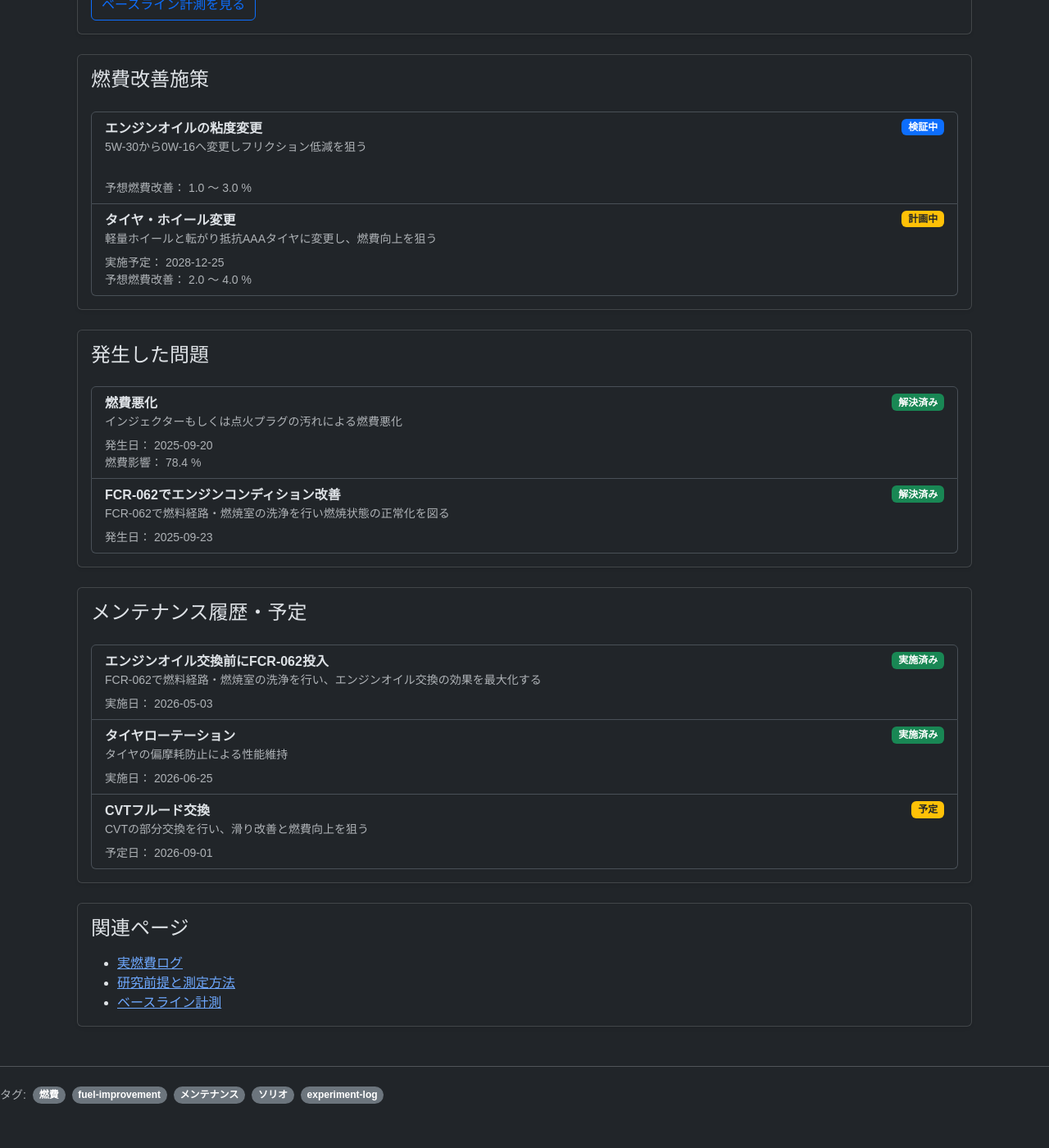
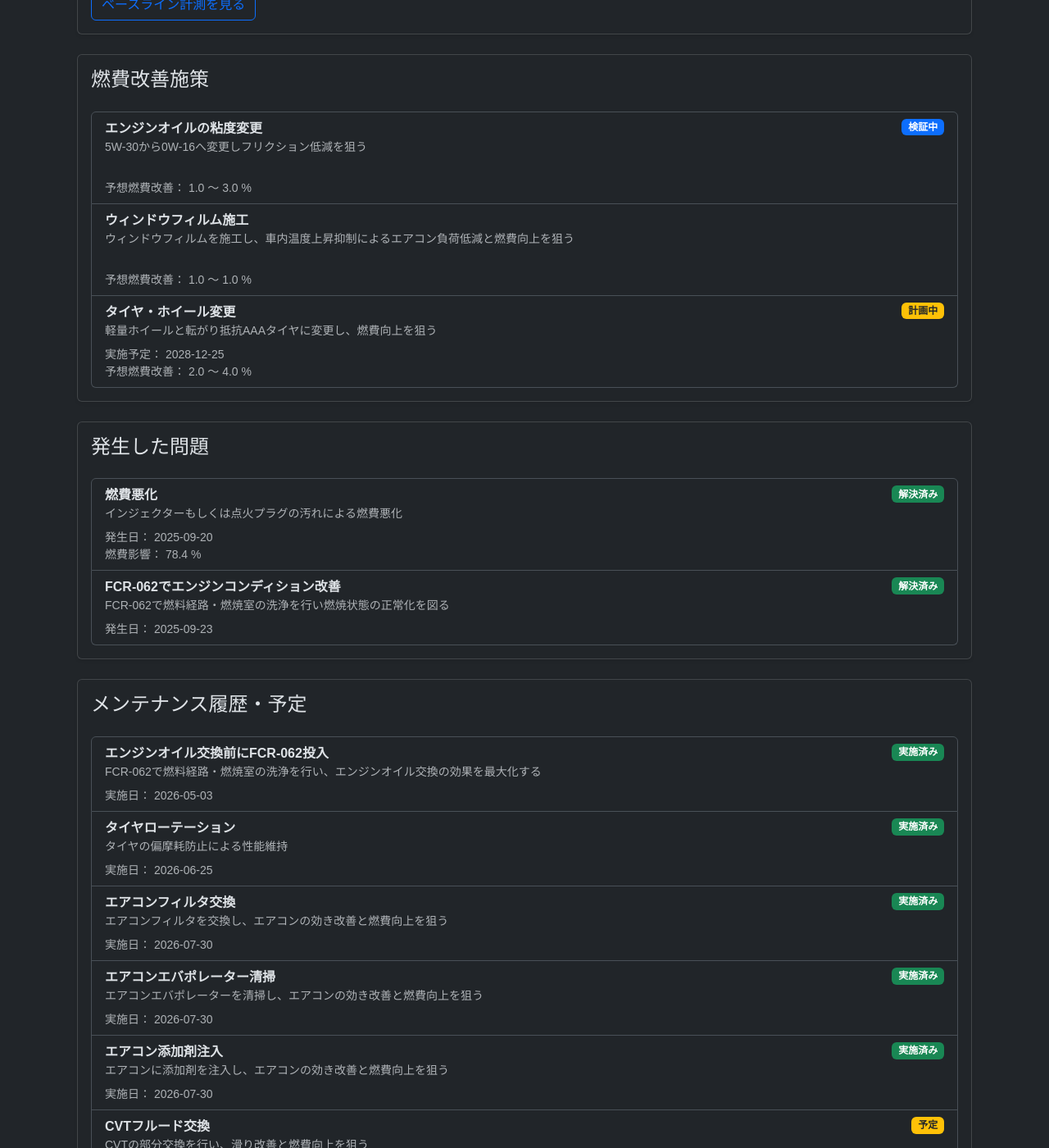
Before and after one commit to funyapar-org/fuel-lab, a Jekyll site: the page built from _solio/solio-improvement-roadmap.md, in a window 1280 px wide and 1400 px high, scrolled down 445 px. Shown: the whole window at 82% size. Built offline with Jekyll 4.4.1, drawn with Linux system fonts in a browser that asks for light colours.

Commit message:
グラフに最近の施工内容追加＆予想線修正

```diff
--- a/_data/solio_experiments.yml
+++ b/_data/solio_experiments.yml
@@ -112,12 +112,68 @@
     cost_score: 0.2
     link: /knowledge/tire-rotation-worth-it/
 
+  - id: ac_filter_change
+    type: maintenance
+    title: エアコンフィルタ交換
+    description: エアコンフィルタを交換し、エアコンの効き改善と燃費向上を狙う
+    planned_date: 2026-07-13
+    date: 2026-07-30
+    phase: completed
+    targets:
+      - fuel_economy
+    cost_score: 0.1
+    fuel_economy_factor_estimate_min: 1.0
+    fuel_economy_factor_estimate_max: 1.00001
+    link: /solio/aircon/
+
+  - id: ac_evaporator_cleaning
+    type: maintenance
+    title: エアコンエバポレーター清掃
+    description: エアコンエバポレーターを清掃し、エアコンの効き改善と燃費向上を狙う
+    planned_date: 2026-07-13
+    date: 2026-07-30
+    phase: completed
+    targets:
+      - fuel_economy
+    cost_score: 0.2
+    fuel_economy_factor_estimate_min: 1.0
+    fuel_economy_factor_estimate_max: 1.00001
+    link: /solio/aircon/
+
+  - id: ac_additive_injection
+    type: maintenance
+    title: エアコン添加剤注入
+    description: エアコンに添加剤を注入し、エアコンの効き改善と燃費向上を狙う
+    planned_date: 2026-07-13
+    date: 2026-07-30
+    phase: completed
+    targets:
+      - fuel_economy
+    cost_score: 0.1
+    fuel_economy_factor_estimate_min: 1.01
+    fuel_economy_factor_estimate_max: 1.02
+    link: /solio/aircon/
+
+  - id: window_film_application
+    type: improvement
+    title: ウィンドウフィルム施工
+    description: ウィンドウフィルムを施工し、車内温度上昇抑制によるエアコン負荷低減と燃費向上を狙う
+    planned_date: 2026-07-13
+    date: 2026-08-27
+    phase: completed
+    targets:
+      - fuel_economy
+    cost_score: 1.0
+    fuel_economy_factor_estimate_min: 1.01
+    fuel_economy_factor_estimate_max: 1.01
+    link: /solio/aircon/
+
   - id: cvt_fluid_change
     type: maintenance
     title: CVTフルード交換
     description: CVTの部分交換を行い、滑り改善と燃費向上を狙う
     planned_date: 2026-03-04
-    scheduled_date: 2026-09-01
+    scheduled_date: 2026-11-01
     phase: planned
     targets:
       - fuel_economy
--- a/_includes/solio/fuel/chart-data.html
+++ b/_includes/solio/fuel/chart-data.html
@@ -92,7 +92,7 @@
 
 {% for exp in experiments %}
 
-  {% if exp.phase == "planned" %}
+
 
     {% assign exp_date =
       exp.scheduled_date
@@ -100,7 +100,6 @@
 
     {% capture prediction_dates %}{{ prediction_dates }},{{ exp_date | strip }}{% endcapture %}
 
-  {% endif %}
 
 {% endfor %}
 
@@ -128,7 +127,6 @@
 
   {% for exp in experiments %}
 
-    {% if exp.phase == "planned" %}
 
       {% assign exp_date =
         exp.scheduled_date
@@ -158,8 +156,6 @@
         {% endif %}
 
       {% endif %}
-
-    {% endif %}
 
   {% endfor %}
 
```
